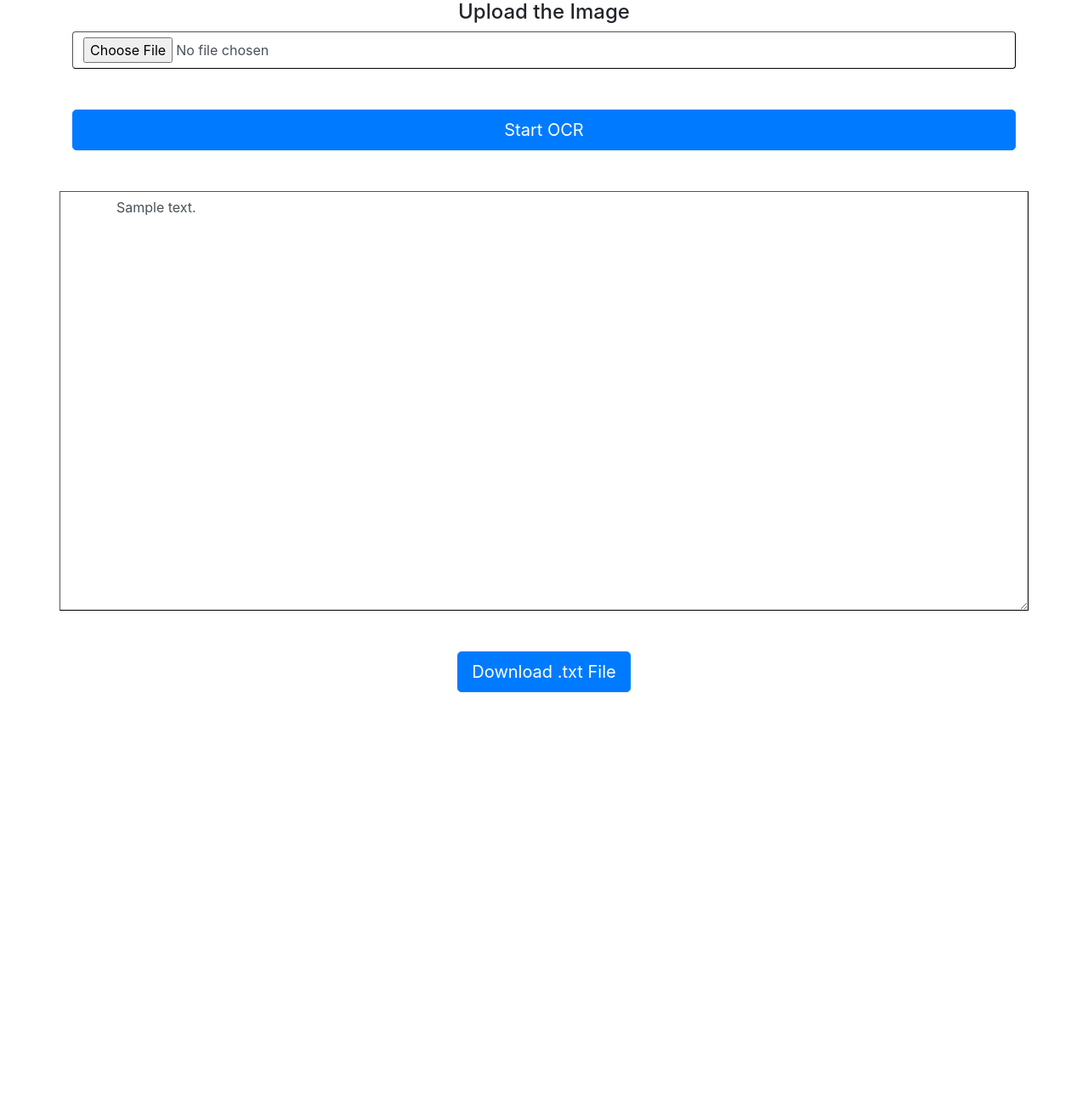
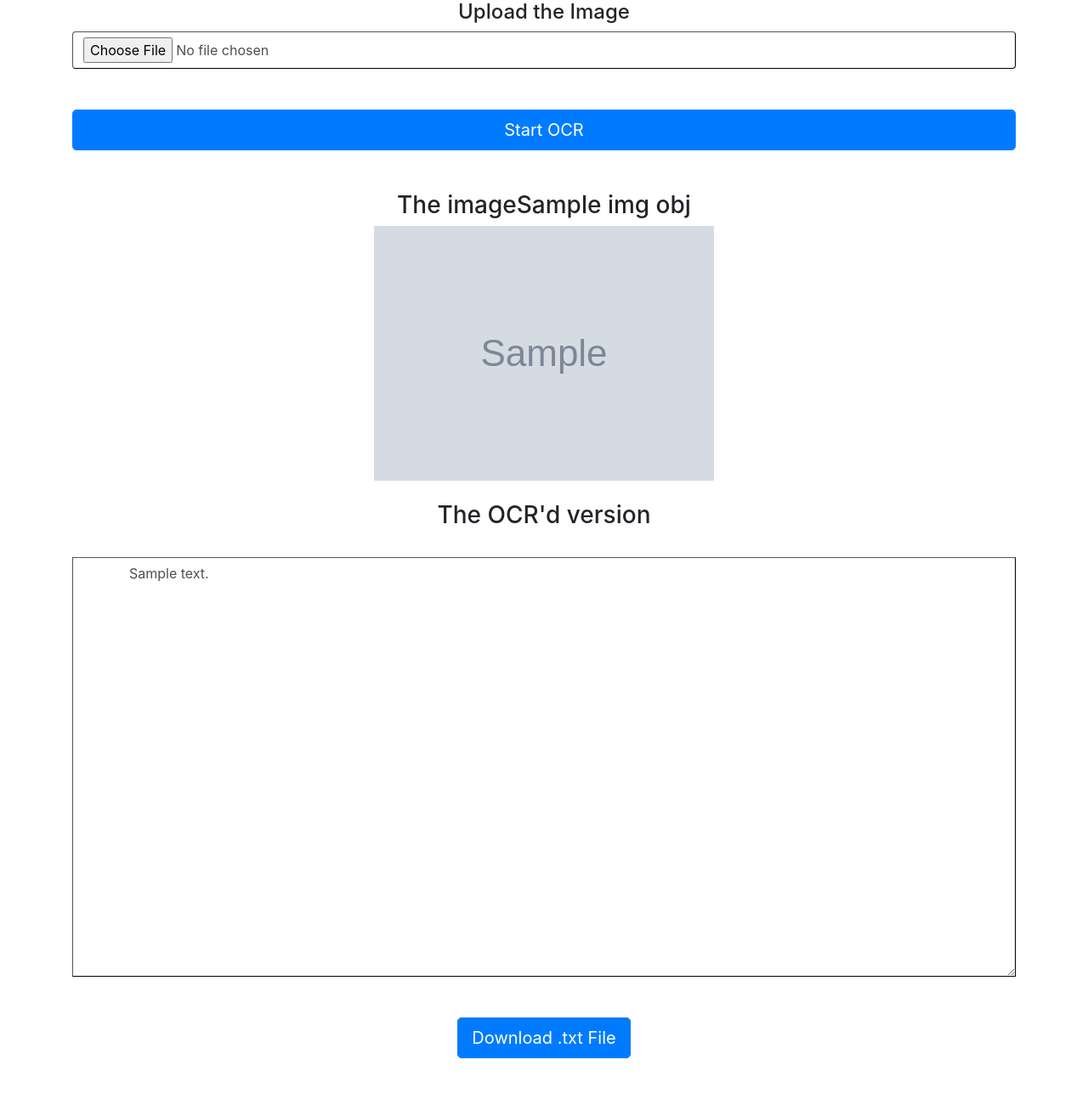
Before and after one commit to hopefetrow/ocr-app, a Django app: template teamocr/appocr/templates/text.html in a window 1280 px wide. Shown: the part 168-1462 px from the top of the page at 85% size. Before the commit the page ends 983 px from the top, so only its background shows below. Run offline with Django 3.2, Linux system fonts and the light colour scheme; the template is opened without the code that fills it: most values are stand-ins (such as "Sample title", 1, 10 or a date in 2020); grey boxes marked "Sample" are stand-in pictures; some libraries are stand-ins or nearby versions.

Commit message:
Updated Nov_8

```diff
--- a/teamocr/appocr/templates/base.html
+++ b/teamocr/appocr/templates/base.html
@@ -8,7 +8,10 @@
     <!-- Bootstrap CSS -->
     <link rel="stylesheet" href="https://maxcdn.bootstrapcdn.com/bootstrap/4.0.0/css/bootstrap.min.css" integrity="sha384-Gn5384xqQ1aoWXA+058RXPxPg6fy4IWvTNh0E263XmFcJlSAwiGgFAW/dAiS6JXm" crossorigin="anonymous">
 
-    <title>CS58204O4CR</title>
+    {% comment %} <title>CS58204O4CR</title> {% endcomment %}
+    <title>
+        {% block title %}{% endblock %}
+    </title>
   </head>
   <body>
   <br>
--- a/teamocr/appocr/templates/text.html
+++ b/teamocr/appocr/templates/text.html
@@ -1,8 +1,9 @@
 {% extends 'base.html' %}
+
+{% block title %}ImageToText{% endblock %}
 
 {% comment %} Do not touch, BOMB disposal unit working on it {% endcomment %}
 {% block content %}
-
 
     <form method="post" enctype="multipart/form-data">
 
@@ -20,12 +21,23 @@
         </div>
         {% comment %} End of submit form {% endcomment %}
 
+    <br><br>
     </form>
 
+    <div class="text-center">
+        {% if img_obj %}
+            <h3 class="text-center">The image{{img_obj.title}}</h3>
+            <img src="{{ img_obj.image.url}}" alt="connect" style="max-height:500px">
+        {% endif %}
+    </div>
+
+    {% comment %} Line Break {% endcomment %}
+    <br>
+
     {% comment %} For output {% endcomment %}
-    <br><br>
-
-    <div class="row">
+    <div class="text-center">
+        <h3 class="text-center">The OCR'd version</h3>
+        <br>
         {% comment %} From views.py {% endcomment %}
         <textarea class="form-control rounded-0" id="text-val" rows="20" cols="10" style="border:1px outset #000000;">
             {{ text }}
@@ -40,6 +52,9 @@
     <div class="text-center">
         <button type="submit" class="btn btn-primary btn-lg" id="dwn-btn">Download .txt File</button>
     </div>
+
+    {% comment %} Line break at the end of the document {% endcomment %}
+    <br><br>
 
     {% comment %} End of the html file {% endcomment %}
 
```
Also changed, not shown: teamocr/appocr/views.py (+10 -15 lines).
